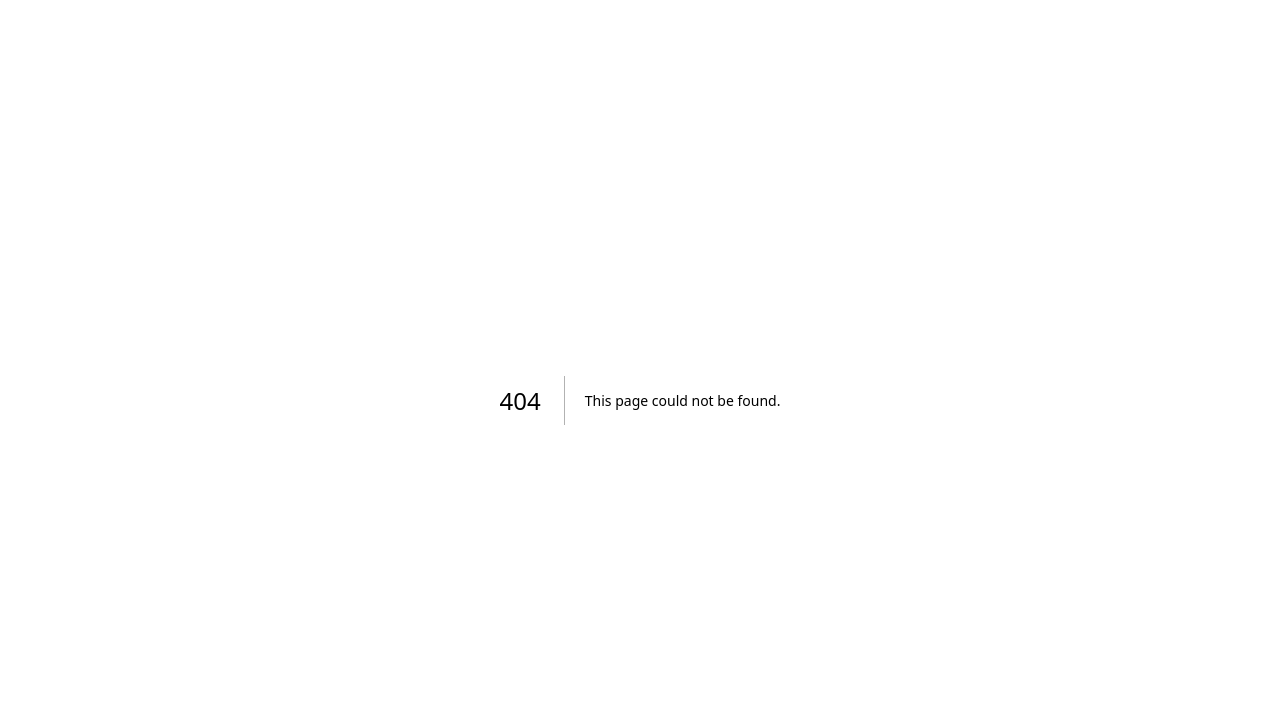
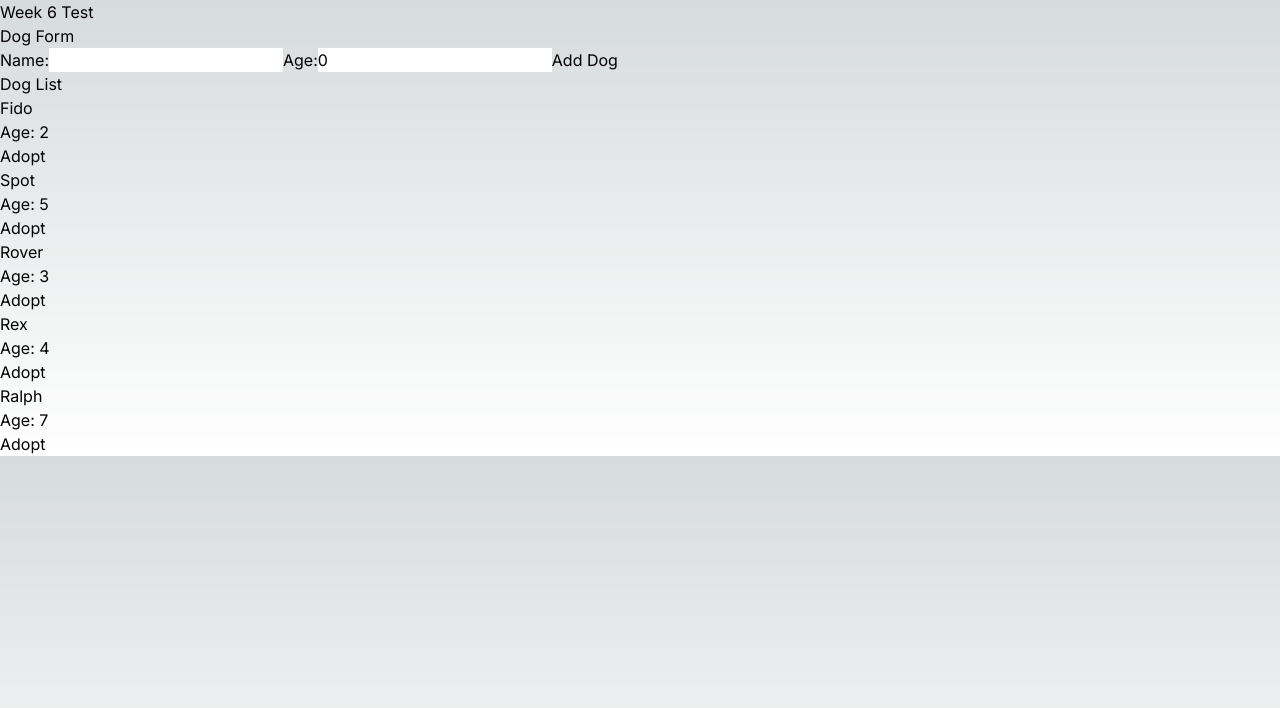
Before and after one commit to Prepsld/cprg306-assignments, a Next.js app: page /week6test in a window 1280 px wide. Before the commit this address had no page. Shown: the top 708 px of the page. Built offline with nearby package versions, Linux system fonts and the light colour scheme.

Commit message:
Uploads week 6 test

```diff
--- /dev/null
+++ b/app/week6test/dog-form.js
@@ -0,0 +1,38 @@
+"use client";
+import {useState} from 'react';
+
+
+export default function DogForm({mySubmit}) {
+    const [name, setName] = useState("");
+    const [age, setAge] = useState(0);
+    const [timesSubmission, setTimesSubmission] = useState(0);
+
+
+
+    function handleSubmit(event) {
+        if (timesSubmission > 5) {
+            alert("You have submitted too many times. Please refresh the page.");
+            return;
+        }
+
+        setTimesSubmission(timesSubmission + 1);
+        event.preventDefault();
+        const newDog = {name, age};
+        mySubmit(newDog);
+        setName("");
+        setAge(0);
+    }
+
+    return (
+        <div>
+            <h2>Dog Form</h2>
+            <form onSubmit={handleSubmit}>
+                <label htmlFor="name">Name:</label>
+                <input value={name} onChange={(e) => setName(e.target.value)} />
+                <label htmlFor="age">Age:</label>
+                <input value={age} onChange={(e) => setAge(parseInt(e.target.value))} />
+                <button type="submit">Add Dog</button>
+            </form>
+        </div>
+    );
+}
--- /dev/null
+++ b/app/week6test/dog-list.js
@@ -0,0 +1,15 @@
+import Dog from "./dog";
+
+
+export default function DogList({dogsProp, onDelete}) {
+
+
+    return (
+        <div>
+            <h2>Dog List</h2>
+            {dogsProp.map((dog) => (
+                <Dog key={dog.name} name={dog.name} age={dog.age} onDelete={onDelete} />
+            ))}
+        </div>
+    );
+}
--- /dev/null
+++ b/app/week6test/dog.js
@@ -0,0 +1,14 @@
+export default function Dog({name, age, onDelete}) {
+    function handleDeleteDog() {
+        onDelete(name);
+    }
+    return (
+        <div>
+            <h3>{name}</h3>
+            <p>Age: {age} </p>
+            <p>
+                <button onClick={() => onDelete(name)}>Adopt</button>
+            </p>
+        </div>
+    );
+}
--- /dev/null
+++ b/app/week6test/page.js
@@ -0,0 +1,33 @@
+"use client";
+
+import DogList from "./dog-list";
+import DogForm from "./dog-form";
+import {useState} from "react";
+
+const dogData = [
+    {name: "Fido", age: 2},
+    {name: "Spot", age: 5},
+    {name: "Rover", age: 3},
+    {name: "Rex", age: 4},
+    {name: "Ralph", age: 7},
+];
+
+
+export default function Week6Test() {
+    const [dogs, setDogs] = useState(dogData);
+    function handleSubmit(dog) {
+        setDogs([...dogs, dog]);
+    }
+    function handleDelete(name) {
+        setDogs(dogs.filter((d) => d.name !== name));
+
+    }
+
+    return (
+        <div>
+            <h1>Week 6 Test</h1>
+            <DogForm mySubmit={handleSubmit}/>
+            <DogList dogsProp={dogs}  onDelete={handleDelete} />
+        </div>
+    );
+}
--- a/package.json
+++ b/package.json
@@ -17,5 +17,8 @@
     "react": "18.2.0",
     "react-dom": "18.2.0",
     "tailwindcss": "3.3.3"
+  },
+  "devDependencies": {
+    "daisyui": "^3.9.2"
   }
 }
```
Also changed, not shown: 1 other file (tests, documents, lock files or other folders).
